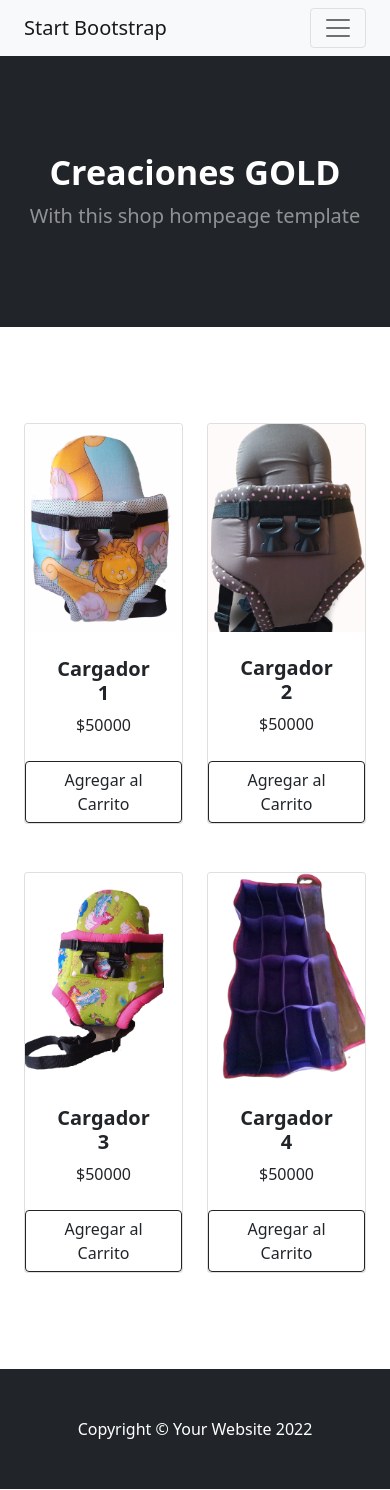
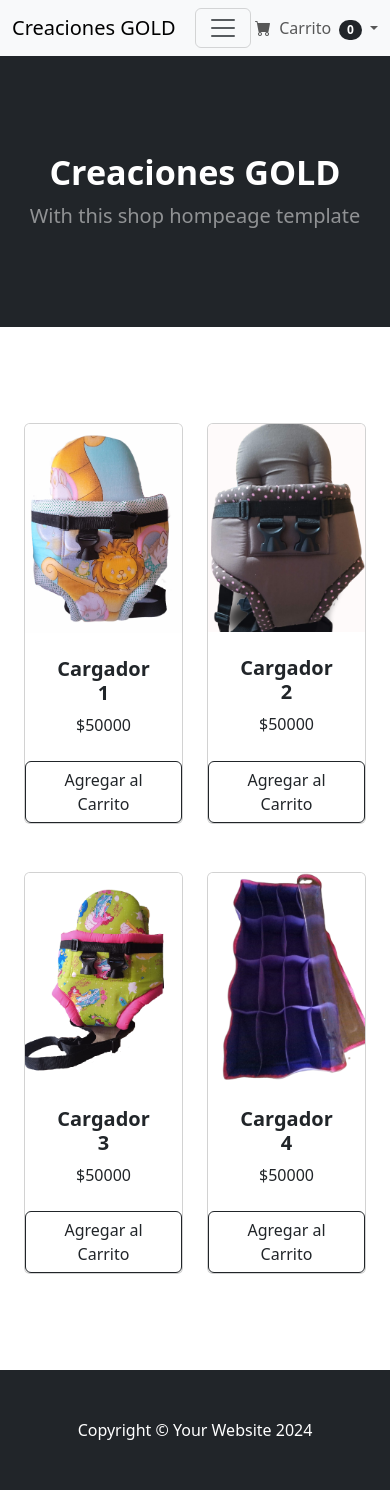
Before and after one commit to CreacionesGold/Catalogo, a Jekyll site: the page built from index.html, in a window 390 px wide. Built offline with Jekyll 4.4.1, drawn with Linux system fonts in a browser that asks for light colours.

Commit message:
Carrito v1

```diff
--- a/_includes/navs.html
+++ b/_includes/navs.html
@@ -1,40 +1,33 @@
-<!-- Navigation-->
-<nav class="navbar navbar-expand-lg navbar-light bg-light">
-    <div class="container px-4 px-lg-5">
-        <a class="navbar-brand" href="#!">Start Bootstrap</a>
-        <button class="navbar-toggler" type="button" data-bs-toggle="collapse" data-bs-target="#navbarSupportedContent" aria-controls="navbarSupportedContent" aria-expanded="false" aria-label="Toggle navigation"><span class="navbar-toggler-icon"></span></button>
-        <div class="collapse navbar-collapse" id="navbarSupportedContent">
-            <ul class="navbar-nav me-auto mb-2 mb-lg-0 ms-lg-4">
-                <li class="nav-item"><a class="nav-link active" aria-current="page" href="#!">Home</a></li>
-                <li class="nav-item"><a class="nav-link" href="#!">About</a></li>
-                <li class="nav-item dropdown">
-                    <a class="nav-link dropdown-toggle" id="navbarDropdown" href="#" role="button" data-bs-toggle="dropdown" aria-expanded="false">Shop</a>
-                    <ul class="dropdown-menu" aria-labelledby="navbarDropdown">
-                        <li><a class="dropdown-item" href="#!">All Products</a></li>
-                        <li><hr class="dropdown-divider" /></li>
-                        <li><a class="dropdown-item" href="#!">Popular Items</a></li>
-                        <li><a class="dropdown-item" href="#!">New Arrivals</a></li>
-                    </ul>
+<nav class="navbar navbar-expand-lg bg-light">
+    <div class="container-fluid">
+        <a class="navbar-brand" href="#">Creaciones GOLD</a>
+        <button class="navbar-toggler" type="button" data-bs-toggle="collapse" data-bs-target="#navbarNavDropdown"
+            aria-controls="navbarNavDropdown" aria-expanded="false" aria-label="Toggle navigation">
+            <span class="navbar-toggler-icon"></span>
+        </button>
+        <div class="collapse navbar-collapse" id="navbarNavDropdown">
+            <ul class="navbar-nav">
+                <li class="nav-item">
+                    <a class="nav-link active" aria-current="page" href="#">Home</a>
+                </li>
+                <li class="nav-item">
+                    <a class="nav-link" href="#">Features</a>
+                </li>
+                <li class="nav-item">
+                    <a class="nav-link" href="#">Pricing</a>
                 </li>
             </ul>
-            <form class="d-flex">
-                <aside class="col-sm-4">
-                    <h2>Carrito</h2>
-                    <!-- Elementos del carrito -->
-                    <ul id="carrito" class="list-group"></ul>
-                    <hr>
-                    <!-- Precio total -->
-                    <p class="text-right">Total: <span id="total"></span>$</p>
-                    <button id="boton-vaciar" class="btn btn-danger">Vaciar</button>
-                </aside>
-                <!--
-                <button class="btn btn-outline-dark" type="submit">
+        </div>
+        <ul class="navbar-nav">
+            <li class="nav-item dropdown">
+                <a class="nav-link dropdown-toggle" href="#" role="button" data-bs-toggle="dropdown"
+                    aria-expanded="false">
                     <i class="bi-cart-fill me-1"></i>
-                    Cart
-                    <span class="badge bg-dark text-white ms-1 rounded-pill">0</span>
-                </button>
-                -->
-            </form>
-        </div>
+                    Carrito
+                    <span id="num-items" class="badge bg-dark text-white ms-1 rounded-pill">0</span>
+                </a>
+                <ul id="carrito" class="dropdown-menu dropdown-menu-end"></ul>
+            </li>
+        </ul>
     </div>
 </nav>
--- a/_layouts/default.html
+++ b/_layouts/default.html
@@ -10,20 +10,22 @@
         <link rel="icon" type="image/x-icon" href="assets/favicon.ico" />
         <!-- Bootstrap icons-->
         <link href="https://cdn.jsdelivr.net/npm/bootstrap-icons@1.5.0/font/bootstrap-icons.css" rel="stylesheet" />
-        <!-- Core theme CSS (includes Bootstrap)-->
-        <link href="css/styles.css" rel="stylesheet" />
+        <link href="https://cdn.jsdelivr.net/npm/bootstrap@5.3.2/dist/css/bootstrap.min.css" rel="stylesheet" integrity="sha384-T3c6CoIi6uLrA9TneNEoa7RxnatzjcDSCmG1MXxSR1GAsXEV/Dwwykc2MPK8M2HN" crossorigin="anonymous">
+        <script src="https://cdn.jsdelivr.net/npm/bootstrap@5.3.2/dist/js/bootstrap.bundle.min.js" integrity="sha384-C6RzsynM9kWDrMNeT87bh95OGNyZPhcTNXj1NW7RuBCsyN/o0jlpcV8Qyq46cDfL" crossorigin="anonymous"></script>
+
+        <!-- Core theme CSS (includes Bootstrap)
+        <link href="css/styles.css" rel="stylesheet" />-->
+        <!-- Scripts-->
         <script type="text/javascript" src="js/carrito.js"></script>
     </head>
     <body>
+        {% include navs.html %}
         <main class="flex-shrink-0">
-            {% include navs.html %}
             {{ content }}
         </main>
         <!-- Footer-->
         <footer class="py-5 bg-dark">
-            <div class="container"><p class="m-0 text-center text-white">Copyright &copy; Your Website 2022</p></div>
+            <div class="container"><p class="m-0 text-center text-white">Copyright &copy; Your Website 2024</p></div>
         </footer>
-        <!-- Bootstrap core JS-->
-        <script src="https://cdn.jsdelivr.net/npm/bootstrap@5.1.3/dist/js/bootstrap.bundle.min.js"></script>
     </body>
 </html>
--- a/index.html
+++ b/index.html
@@ -11,8 +11,6 @@
         </div>
     </div>
 </header>
-<!-- Section-->
-
 <section class="py-5">
     <div class="container px-4 px-lg-5 mt-5">
         <div id="items" class="row gx-4 gx-lg-5 row-cols-2 row-cols-md-3 row-cols-xl-4 justify-content-center">
--- a/js/carrito.js
+++ b/js/carrito.js
@@ -1,40 +1,29 @@
+// Variables
+function fetchJSONData() {
+    const request = new XMLHttpRequest();
+    request.open("GET", "./js/data.json", false);
+    request.send(null);
+    if (request.status === 200) {
+      return JSON.parse(request.responseText);
+    } else {
+      console.error("Unable to fetch data:", request.statusText);
+      throw new Error("Unable to fetch data");
+    }
+}
+
+function toggler(divId) {
+    $("#" + divId).toggle();
+}
+
 document.addEventListener('DOMContentLoaded', () => {
-
-    // Variables
-    const baseDeDatos = [
-        {
-            id: 1,
-            nombre: 'Cargador 1',
-            precio: 50000,
-            imagen: 'images/1.png'
-        },
-        {
-            id: 2,
-            nombre: 'Cargador 2',
-            precio: 50000,
-            imagen: 'images/2.png'
-        },
-        {
-            id: 3,
-            nombre: 'Cargador 3',
-            precio: 50000,
-            imagen: 'images/3.png'
-        },
-        {
-            id: 4,
-            nombre: 'Cargador 4',
-            precio: 50000,
-            imagen: 'images/4.png'
-        }
-
-    ];
+    const baseDeDatos = fetchJSONData();
+    console.log(baseDeDatos);
 
     let carrito = [];
     const divisa = '$';
     const DOMitems = document.querySelector('#items');
     const DOMcarrito = document.querySelector('#carrito');
-    const DOMtotal = document.querySelector('#total');
-    const DOMbotonVaciar = document.querySelector('#boton-vaciar');
+    const DOMItems = document.querySelector('#num-items');
     const miLocalStorage = window.localStorage;
 
     // Funciones
@@ -117,11 +106,11 @@
             }, 0);
             // Creamos el nodo del item del carrito
             const miNodo = document.createElement('li');
-            miNodo.classList.add('list-group-item', 'text-right', 'mx-2');
-            miNodo.textContent = `${numeroUnidadesItem} x ${miItem[0].nombre} - ${miItem[0].precio}${divisa}`;
+            miNodo.classList.add('dropdown-item', 'text-right', 'mx-15');
+            miNodo.textContent = `${numeroUnidadesItem} x ${miItem[0].nombre} - ${divisa}${miItem[0].precio}`;
             // Boton de borrar
             const miBoton = document.createElement('button');
-            miBoton.classList.add('btn', 'btn-danger', 'mx-5');
+            miBoton.classList.add('btn', 'btn-outline-dark', 'mx-3');
             miBoton.textContent = 'X';
             miBoton.style.marginLeft = '1rem';
             miBoton.dataset.item = item;
@@ -130,8 +119,31 @@
             miNodo.appendChild(miBoton);
             DOMcarrito.appendChild(miNodo);
         });
+        const divider = document.createElement('li');
+        divider.classList.add('dropdown-divider');
+        DOMcarrito.appendChild(divider);
+
+        const total = document.createElement('li');
+        const totalp = document.createElement('p');
+        totalp.classList.add('dropdown-item','text-right');
+        totalp.textContent = `Total: $ ${calcularTotal()}`;
+        total.appendChild(totalp);
+        DOMcarrito.appendChild(total);
+
+        const vaciar = document.createElement('li');
+        const vaciarBtn = document.createElement('button');
+        vaciarBtn.id = 'boton-vaciar'
+        vaciarBtn.classList.add('btn','btn-outline-dark','dropdown-item');
+        vaciarBtn.textContent = `Vaciar`;
+        vaciar.appendChild(vaciarBtn);
+        DOMcarrito.appendChild(vaciar);
+
+        DOMItems.textContent = carrito.length;
+
+        vaciarBtn.addEventListener('click', vaciarCarrito);
+
         // Renderizamos el precio total en el HTML
-        DOMtotal.textContent = calcularTotal();
+        //DOMtotal.textContent = calcularTotal();
     }
 
     /**
@@ -163,7 +175,7 @@
             });
             // Los sumamos al total
             return total + miItem[0].precio;
-        }, 0).toFixed(2);
+        }, 0).toFixed(0);
     }
 
     /**
@@ -191,9 +203,6 @@
         }
     }
 
-    // Eventos
-    DOMbotonVaciar.addEventListener('click', vaciarCarrito);
-
     // Inicio
     cargarCarritoDeLocalStorage();
     renderizarProductos();
--- /dev/null
+++ b/js/data.json
@@ -0,0 +1,26 @@
+[
+    {
+        "id": 1,
+        "nombre": "Cargador 1",
+        "precio": 50000,
+        "imagen": "images/1.png"
+    },
+    {
+        "id": 2,
+        "nombre": "Cargador 2",
+        "precio": 50000,
+        "imagen": "images/2.png"
+    },
+    {
+        "id": 3,
+        "nombre": "Cargador 3",
+        "precio": 50000,
+        "imagen": "images/3.png"
+    },
+    {
+        "id": 4,
+        "nombre": "Cargador 4",
+        "precio": 50000,
+        "imagen": "images/4.png"
+    }
+]
```
Also changed, not shown: css/styles.css.
